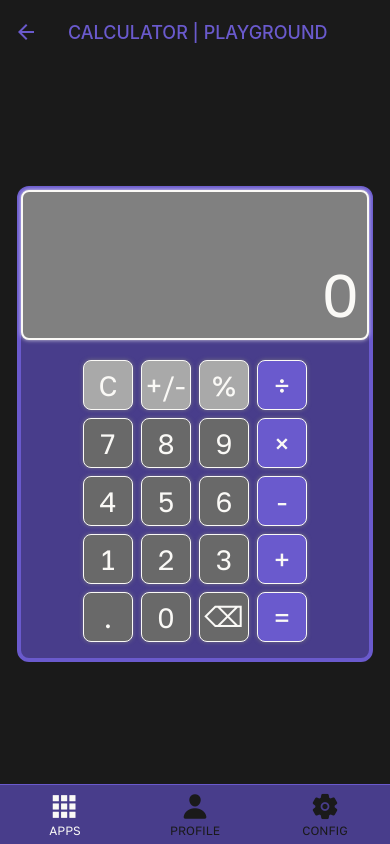
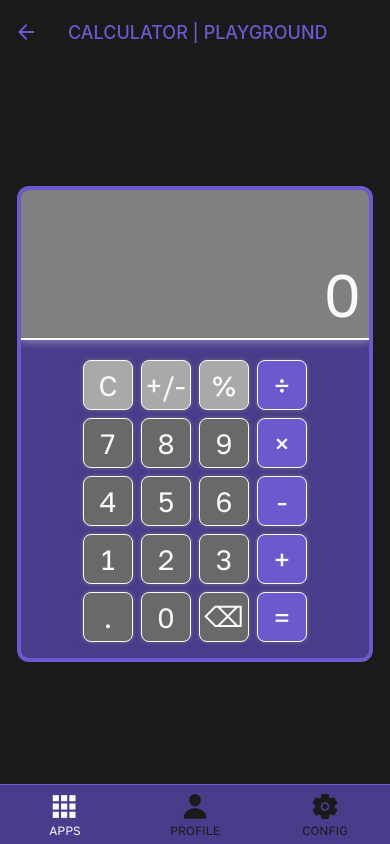
Before and after one commit to santio89/playground-react-native, a React Native app: screen /Calculator in a window 390 px wide. Built offline with nearby package versions, Linux system fonts and the light colour scheme.

Commit message:
small fix

```diff
--- a/components/CalcKeyboard.jsx
+++ b/components/CalcKeyboard.jsx
@@ -203,6 +203,7 @@ const styles = StyleSheet.create({
         borderColor: Constants.colorPrimary,
         paddingBottom: 12,
         backgroundColor: Constants.colorPrimaryDark,
+        overflow: "hidden"
     },
     calcRow: {
         width: '100%',
@@ -214,20 +215,22 @@ const styles = StyleSheet.create({
         backgroundColor: 'gray',
         width: '100%',
         borderRadius: 8,
+        borderBottomLeftRadius: 0,
+        borderBottomRightRadius: 0,
         padding: 8,
         marginBottom: 16,
         minWidth: 348,
         minHeight: 150,
         justifyContent: 'flex-end',
-        borderWidth: 2,
+        borderBottomWidth: 2,
         borderColor: Constants.colorWhite,
         shadowColor: Constants.colorWhite,
         shadowOffset: {
             width: 0,
-            height: 0,
+            height: 2,
         },
-        shadowOpacity: 0.8,
-        shadowRadius: 4.00,
+        shadowOpacity: 0.4,
+        shadowRadius: 8.00,
         elevation: 8,
     },
     screenFirstNumber: {
```
